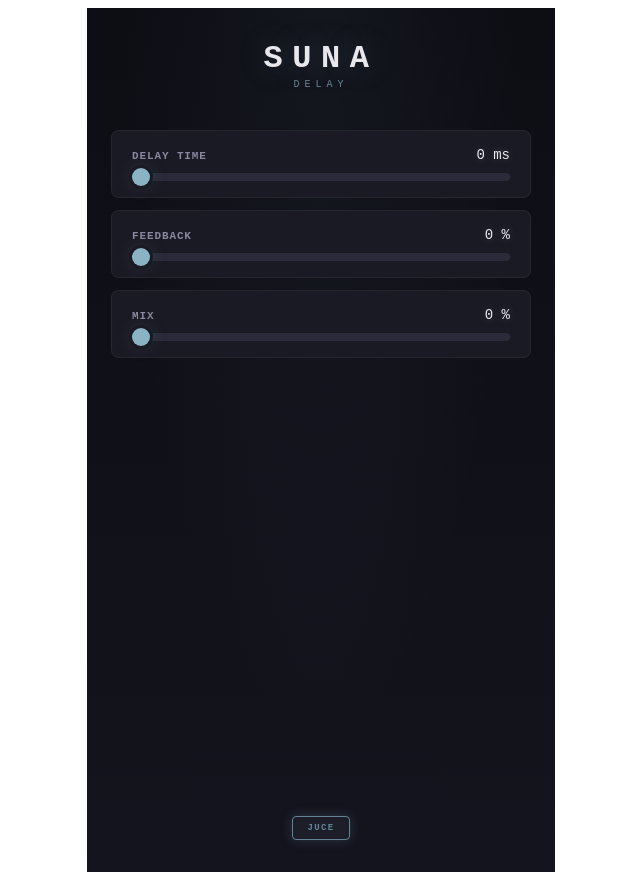
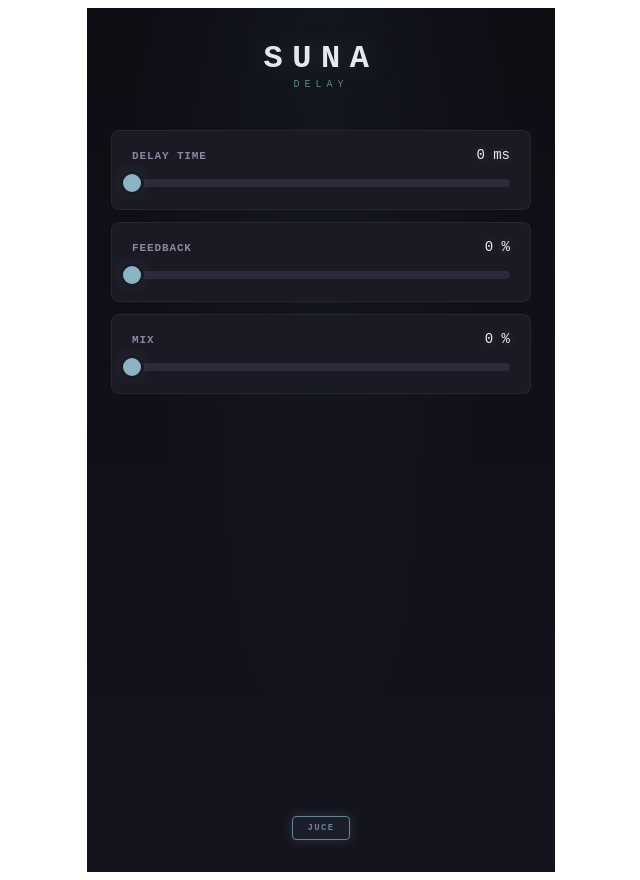
Before and after one commit to yuichkun/suna, a Vue app in the folder ui/: page / in a window 1280 px wide. Shown: the whole page, without its empty margins (319-959 px from the left). Built offline with nearby package versions, Linux system fonts and the light colour scheme.

Commit message:
fix slider

```diff
--- a/ui/src/components/SliderControl.vue
+++ b/ui/src/components/SliderControl.vue
@@ -1,6 +1,6 @@
 <script setup lang="ts">
-import { computed } from 'vue'
-import { useParameter } from '../composables/useRuntime'
+import { computed, ref } from 'vue';
+import { useParameter } from '../composables/useRuntime';
 
 const props = defineProps<{
   parameterId: string
@@ -8,15 +8,14 @@ const props = defineProps<{
   unit?: string
 }>()
 
-const { normalizedValue, displayValue, setNormalizedValue, properties, sliderDragStarted, sliderDragEnded } =
+// Match kodama-vst: only use normalizedValue, displayValue, setNormalizedValue
+const { normalizedValue, displayValue, setNormalizedValue,  } =
   useParameter(props.parameterId)
 
-const min = computed(() => properties.value?.start ?? 0)
-const max = computed(() => properties.value?.end ?? 100)
-
-const sliderValue = computed(() => {
-  return normalizedValue.value * (max.value - min.value) + min.value
-})
+// Custom drag state (matching kodama-vst KnobControl pattern)
+const isDragging = ref(false)
+const startX = ref(0)
+const startValue = ref(0)
 
 const fillPercent = computed(() => {
   return normalizedValue.value * 100
@@ -26,22 +25,28 @@ const formattedDisplay = computed(() => {
   return props.unit ? `${displayValue.value} ${props.unit}` : displayValue.value
 })
 
-function onInput(event: Event) {
-  const target = event.target as HTMLInputElement
-  const value = parseFloat(target.value)
-  const normalized = (value - min.value) / (max.value - min.value)
-  setNormalizedValue(normalized)
+// Match kodama-vst: custom drag handling with window-level listeners
+const onMouseDown = (e: MouseEvent) => {
+  isDragging.value = true
+  startX.value = e.clientX
+  startValue.value = normalizedValue.value
+  window.addEventListener('mousemove', onMouseMove)
+  window.addEventListener('mouseup', onMouseUp)
 }
 
-function onMouseDown() {
-  sliderDragStarted.value?.()
+const onMouseMove = (e: MouseEvent) => {
+  if (!isDragging.value) return
 
-  // Add window-level mouseup listener to catch mouseup outside element
-  const onWindowMouseUp = () => {
-    sliderDragEnded.value?.()
-    window.removeEventListener('mouseup', onWindowMouseUp)
-  }
-  window.addEventListener('mouseup', onWindowMouseUp)
+  // Horizontal drag: 200px for full range (adjusted for slider UX)
+  const delta = (e.clientX - startX.value) / 200
+  const newValue = Math.max(0, Math.min(1, startValue.value + delta))
+  setNormalizedValue(newValue)
+}
+
+const onMouseUp = () => {
+  isDragging.value = false
+  window.removeEventListener('mousemove', onMouseMove)
+  window.removeEventListener('mouseup', onMouseUp)
 }
 </script>
 
@@ -51,19 +56,17 @@ function onMouseDown() {
       <span class="label">{{ label }}</span>
       <span class="value">{{ formattedDisplay }}</span>
     </div>
-    <div class="slider-track-container">
+    <div
+      class="slider-track-container"
+      @mousedown="onMouseDown"
+    >
       <div class="slider-track">
         <div class="slider-fill" :style="{ width: `${fillPercent}%` }"></div>
       </div>
-      <input
-        type="range"
-        :min="min"
-        :max="max"
-        :value="sliderValue"
-        step="1"
-        @input="onInput"
-        @mousedown="onMouseDown"
-      />
+      <div
+        class="slider-thumb"
+        :style="{ left: `${fillPercent}%` }"
+      ></div>
     </div>
   </div>
 </template>
@@ -85,6 +88,7 @@ function onMouseDown() {
   background: var(--slider-bg);
   border-radius: 8px;
   border: 1px solid rgba(255, 255, 255, 0.05);
+  user-select: none;
 }
 
 .slider-header {
@@ -112,15 +116,23 @@ function onMouseDown() {
 
 .slider-track-container {
   position: relative;
-  height: 8px;
+  height: 20px;
+  cursor: grab;
+  display: flex;
+  align-items: center;
+}
+
+.slider-track-container:active {
+  cursor: grabbing;
 }
 
 .slider-track {
   position: absolute;
-  top: 0;
+  top: 50%;
   left: 0;
   right: 0;
   height: 8px;
+  transform: translateY(-50%);
   background: var(--slider-track);
   border-radius: 4px;
   overflow: hidden;
@@ -131,76 +143,33 @@ function onMouseDown() {
   background: linear-gradient(90deg, var(--slider-fill), var(--slider-thumb));
   border-radius: 4px;
   box-shadow: 0 0 12px var(--slider-fill-glow);
-  transition: width 0.05s ease-out;
 }
 
-input[type="range"] {
+.slider-thumb {
   position: absolute;
-  top: -6px;
-  left: 0;
-  width: 100%;
-  height: 20px;
-  -webkit-appearance: none;
-  appearance: none;
-  background: transparent;
-  cursor: pointer;
-  margin: 0;
-}
-
-input[type="range"]::-webkit-slider-thumb {
-  -webkit-appearance: none;
-  appearance: none;
+  top: 50%;
   width: 18px;
   height: 18px;
+  transform: translate(-50%, -50%);
   background: var(--slider-thumb);
   border-radius: 50%;
-  cursor: grab;
   box-shadow:
     0 0 0 3px var(--slider-bg),
     0 0 16px var(--slider-fill-glow),
     0 2px 8px rgba(0, 0, 0, 0.4);
   transition: transform 0.1s ease, box-shadow 0.15s ease;
+  pointer-events: none;
 }
 
-input[type="range"]::-webkit-slider-thumb:hover {
-  transform: scale(1.1);
+.slider-track-container:hover .slider-thumb {
+  transform: translate(-50%, -50%) scale(1.1);
   box-shadow:
     0 0 0 3px var(--slider-bg),
     0 0 24px var(--slider-fill-glow),
     0 2px 12px rgba(0, 0, 0, 0.5);
 }
 
-input[type="range"]::-webkit-slider-thumb:active {
-  cursor: grabbing;
-  transform: scale(1.05);
-}
-
-input[type="range"]::-moz-range-thumb {
-  width: 18px;
-  height: 18px;
-  background: var(--slider-thumb);
-  border: none;
-  border-radius: 50%;
-  cursor: grab;
-  box-shadow:
-    0 0 0 3px var(--slider-bg),
-    0 0 16px var(--slider-fill-glow),
-    0 2px 8px rgba(0, 0, 0, 0.4);
-}
-
-input[type="range"]::-moz-range-track {
-  background: transparent;
-  height: 8px;
-}
-
-input[type="range"]:focus {
-  outline: none;
-}
-
-input[type="range"]:focus-visible::-webkit-slider-thumb {
-  box-shadow:
-    0 0 0 3px var(--slider-bg),
-    0 0 0 5px var(--slider-fill),
-    0 0 24px var(--slider-fill-glow);
+.slider-track-container:active .slider-thumb {
+  transform: translate(-50%, -50%) scale(1.05);
 }
 </style>
--- a/ui/src/composables/useRuntime.ts
+++ b/ui/src/composables/useRuntime.ts
@@ -41,8 +41,6 @@ export function useParameter(parameterId: string) {
   const normalizedValue = ref(0)
   const scaledValue = ref(0)
   const properties = ref<ParameterState['properties'] | null>(null)
-  const sliderDragStarted = ref<(() => void) | null>(null)
-  const sliderDragEnded = ref<(() => void) | null>(null)
   let unsubscribe: (() => void) | null = null
 
   const { runtime: runtimeRef, isInitialized } = useRuntime()
@@ -57,8 +55,6 @@ export function useParameter(parameterId: string) {
     normalizedValue.value = param.getNormalisedValue()
     scaledValue.value = param.getScaledValue()
     properties.value = param.properties
-    sliderDragStarted.value = param.sliderDragStarted ?? null
-    sliderDragEnded.value = param.sliderDragEnded ?? null
 
     unsubscribe?.()
     unsubscribe = param.onValueChanged((newNormalized: number) => {
@@ -97,7 +93,5 @@ export function useParameter(parameterId: string) {
     displayValue,
     setNormalizedValue,
     isInitialized,
-    sliderDragStarted,
-    sliderDragEnded,
   }
 }
--- a/ui/src/runtime/JuceRuntime.ts
+++ b/ui/src/runtime/JuceRuntime.ts
@@ -24,8 +24,6 @@ export class JuceRuntime implements AudioRuntime {
           sliderState.valueChangedEvent.removeListener(listenerId)
         }
       },
-      sliderDragStarted: () => sliderState.sliderDragStarted(),
-      sliderDragEnded: () => sliderState.sliderDragEnded(),
     }
   }
 
--- a/ui/src/runtime/types.ts
+++ b/ui/src/runtime/types.ts
@@ -16,8 +16,6 @@ export interface ParameterState {
   setScaledValue(value: number): void
   properties: ParameterProperties
   onValueChanged(callback: (value: number) => void): () => void
-  sliderDragStarted?: () => void
-  sliderDragEnded?: () => void
 }
 
 export interface AudioRuntime {
```
